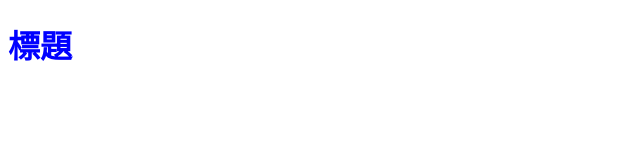
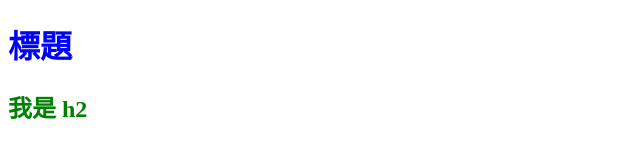
Before and after one commit to Peg-L/git-1120, a plain HTML site: page index.html in a window 1280 px wide. Shown: the whole page, without its empty margins (0-640 px from the left). Drawn offline with Linux system fonts and the light colour scheme.

Commit message:
新增 h2

```diff
--- a/all.css
+++ b/all.css
@@ -1,3 +1,6 @@
 h1 {
   color: blue;
 }
+h2 {
+  color: green;
+}
--- a/index.html
+++ b/index.html
@@ -8,5 +8,6 @@
   </head>
   <body>
     <h1>標題</h1>
+    <h2>我是 h2</h2>
   </body>
 </html>
```
